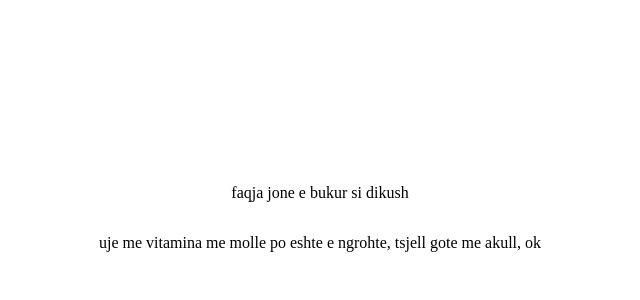
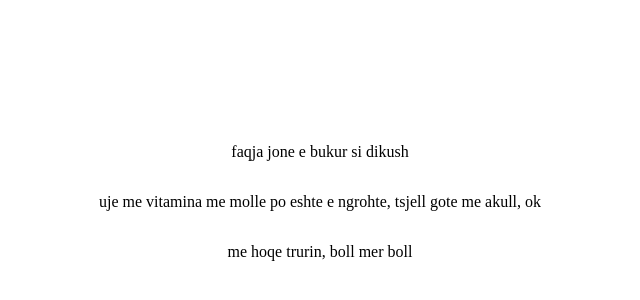
Before and after one commit to Gazmir1000/projekt-multimedia, a plain HTML site: page index.html in a window 1280 px wide. Shown: the part 190-490 px from the top of the page, without its empty margins (320-960 px from the left). Drawn offline with Linux system fonts and the light colour scheme.

Commit message:
shtova paragraf tjeter pa ndihme se jam njishe

```diff
--- a/index.html
+++ b/index.html
@@ -18,6 +18,7 @@
       <p>faqja jone e bukur si dikush</p>
       <p>
         uje me vitamina me molle po eshte e ngrohte, tsjell gote me akull, ok
+        <p>me hoqe trurin, boll mer boll</p>
       </p>
     </div>
   </body>
```
